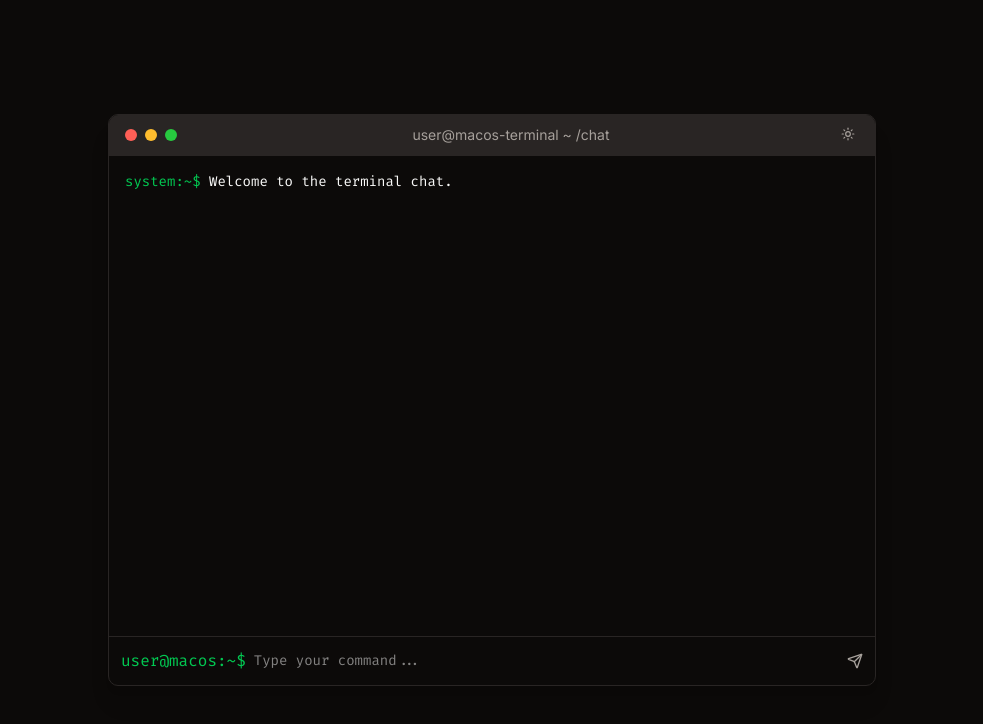
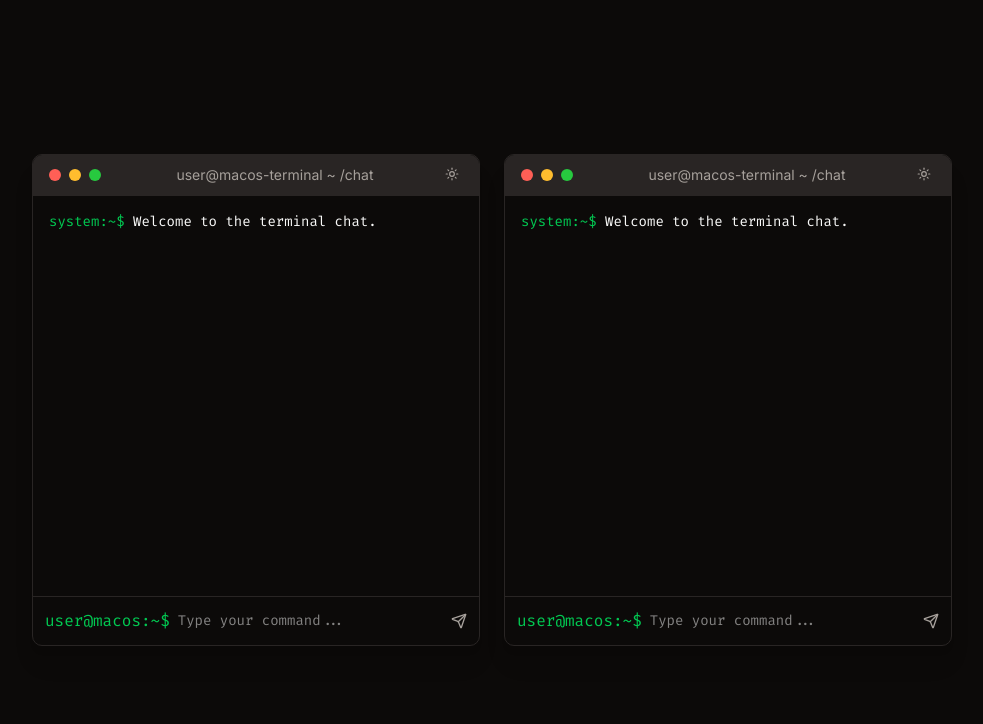
Before and after one commit to KrizRoMe/chatia, a Next.js app: page / in a window 1280 px wide. Shown: the top 724 px of the page, without its empty margins (148-1131 px from the left). Built offline with nearby package versions, Linux system fonts and the light colour scheme.

Commit message:
feat(chat): :star: add two chat in the same page

```diff
--- a/src/app/chat/page.tsx
+++ /dev/null
@@ -1,19 +0,0 @@
-import ChatHeader from "@/modules/chat/presentation/components/chat-header";
-import ChatInputArea from "@/modules/chat/presentation/components/chat-input-area";
-import ChatMessageArea from "@/modules/chat/presentation/components/chat-message-area";
-
-function ChatPage() {
-	// UI Reference: https://v0.dev/chat/macos-terminal-chat-5uo46d3RN0l
-
-	return (
-		<div className="flex items-center justify-center min-h-screen p-4">
-			<div className="w-full max-w-3xl bg-card text-card-foreground rounded-lg shadow-xl overflow-hidden border">
-				<ChatHeader />
-				<ChatMessageArea />
-				<ChatInputArea />
-			</div>
-		</div>
-	);
-}
-
-export default ChatPage;
--- a/src/app/page.tsx
+++ b/src/app/page.tsx
@@ -1,5 +1,10 @@
-import ChatPage from "./chat/page";
+import Chat from "@/modules/chat/presentation/components/chat";
 
 export default function Home() {
-	return <ChatPage />;
+	return (
+		<main className="flex flex-wrap items-center justify-center min-h-screen p-4 sm:gap-6">
+			<Chat />
+			<Chat />
+		</main>
+	);
 }
--- a/src/modules/chat/presentation/components/chat-message-area.tsx
+++ b/src/modules/chat/presentation/components/chat-message-area.tsx
@@ -2,7 +2,7 @@ import React from "react";
 
 function ChatMessageArea() {
 	return (
-		<div className="h-[60vh] overflow-y-auto p-4 font-fira-code text-sm bg-background">
+		<div className="h-[30dvh] sm:h-[50dvh] overflow-y-auto p-4 font-fira-code text-sm bg-background">
 			<div className="mb-3 text-primary">
 				<span className="text-green-500">system:~$ </span>
 				Welcome to the terminal chat.
--- /dev/null
+++ b/src/modules/chat/presentation/components/chat.tsx
@@ -0,0 +1,19 @@
+import ChatHeader from "./chat-header";
+import ChatMessageArea from "./chat-message-area";
+import ChatInputArea from "./chat-input-area";
+
+function Chat() {
+	// UI Reference: https://v0.dev/chat/macos-terminal-chat-5uo46d3RN0l
+
+	return (
+		<div className="flex items-center justify-center w-xs sm:w-md">
+			<div className="w-full max-w-3xl bg-card text-card-foreground rounded-lg shadow-xl overflow-hidden border">
+				<ChatHeader />
+				<ChatMessageArea />
+				<ChatInputArea />
+			</div>
+		</div>
+	);
+}
+
+export default Chat;
```
